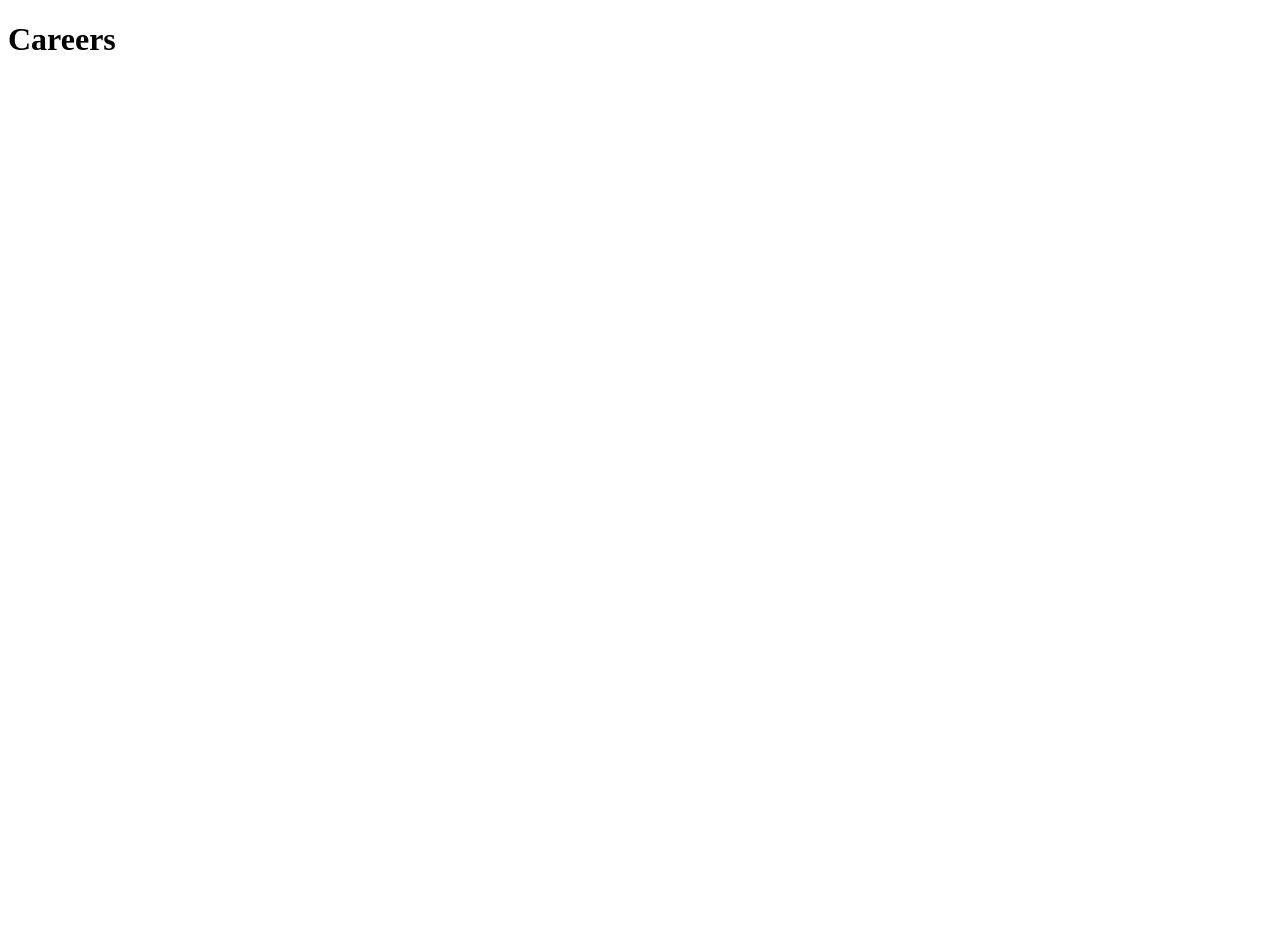
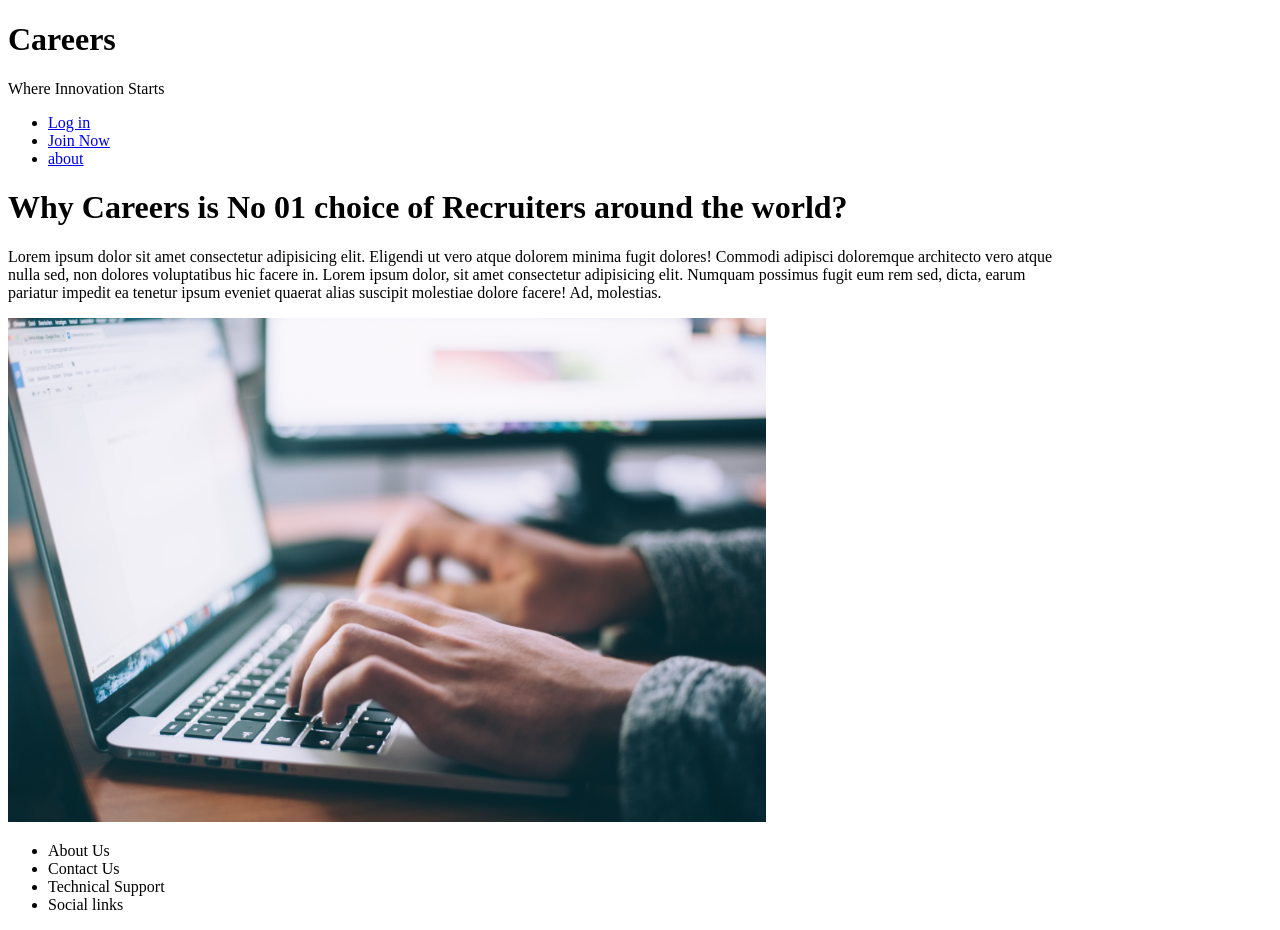
Before and after one commit to Taimoorkhan1122/careers, a plain HTML site: page index.html in a window 1280 px wide. Before the commit the page ends 800 px from the top, so only its background shows below. Drawn offline with Linux system fonts and the light colour scheme.

Commit message:
updated index.html,signup,log In and about

```diff
--- a/index.html
+++ b/index.html
@@ -9,17 +9,43 @@
 <!--Start of Header-->
     <header>
         <h1>Careers</h1>
+        <p>Where Innovation Starts</p>
     </header>
 <!--End of Header-->
 
 <!--Start of Main-->
     <main>
+        <!--Start of Navigation-->
+        <ul>
+            <li><a href="./login/login.html">Log in</a> </li>
+            <li><a href="./signup/signup.html">Join Now</a></li>
+            <li><a href="./about/about.html">about</a></li>
+        </ul>
+        <!--End of Navigation-->
+
+        <!--Website Introduction-->
+        <h1>Why Careers is No 01 choice of Recruiters around the world?</h1>
+        <p>
+            Lorem ipsum dolor sit amet consectetur adipisicing elit. Eligendi ut vero atque
+            dolorem minima fugit dolores! Commodi adipisci doloremque architecto vero atque<br>
+            nulla sed, non dolores voluptatibus hic facere in. Lorem ipsum dolor, sit amet
+            consectetur adipisicing elit. Numquam possimus fugit eum rem sed, dicta, earum <br>
+            pariatur impedit ea tenetur ipsum eveniet quaerat alias suscipit molestiae dolore
+            facere! Ad, molestias.
+        </p>
+        <img width="60%" src="./images/homepage.jpg" alt="a person  using laptop">
 
     </main>
 <!--End of Main-->
 
 <!--Start of Footer-->
     <footer>
+        <ul>
+            <li>About Us</li>
+            <li>Contact Us</li>
+            <li>Technical Support</li>
+            <li>Social links</li>
+        </ul>
 
 
     </footer>
```
Also changed, not shown: about/about.html (added, +11 -0 lines), login/login.html (added, +11 -0 lines), signup/signup.html (added, +11 -0 lines), images/homepage.jpg (added).
